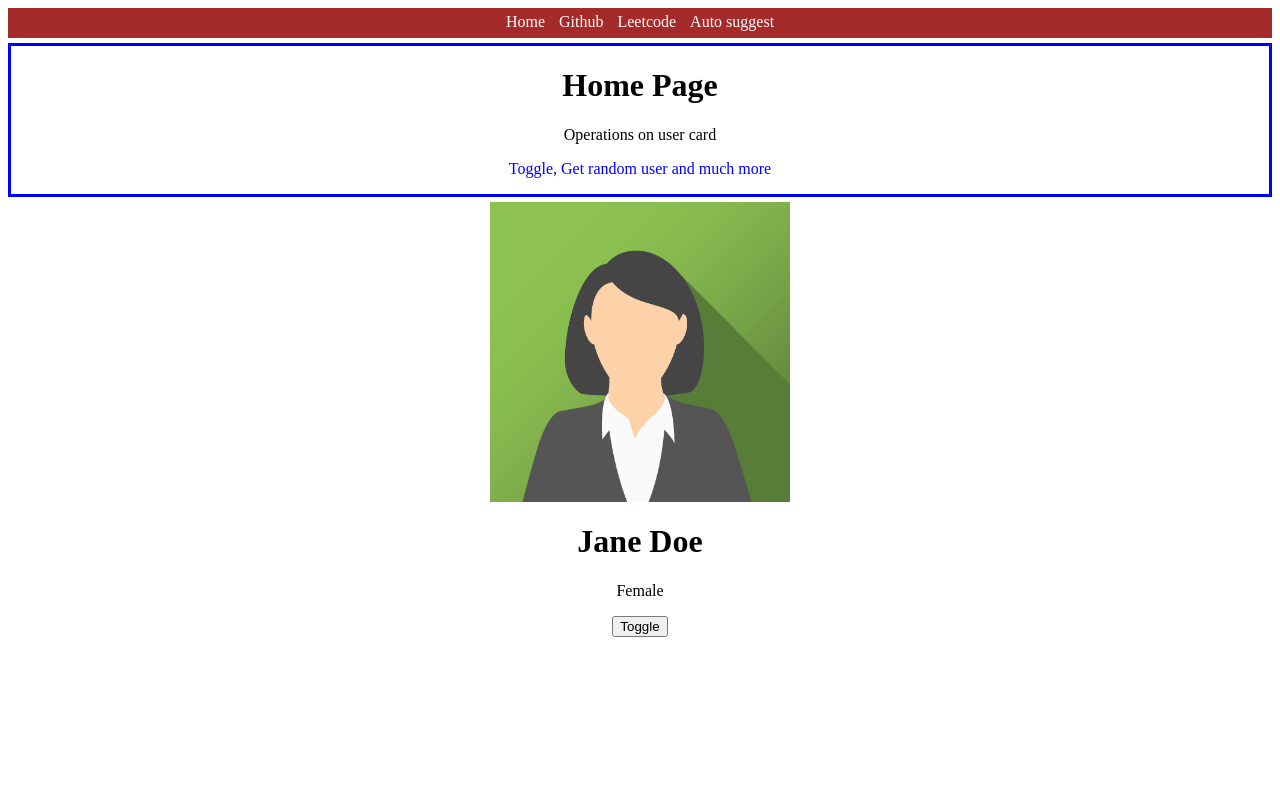
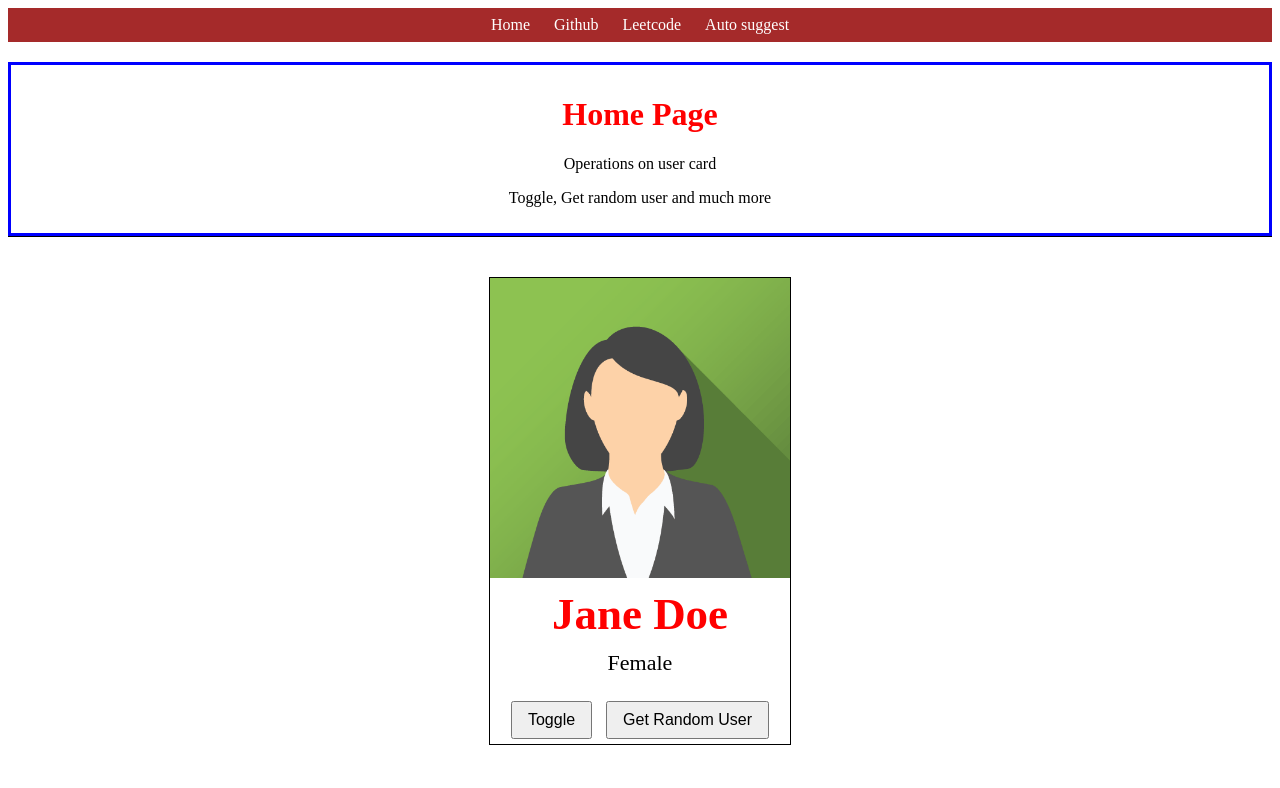
Before and after one commit to harshitha888923/autosuggest, a website: page frontend/index.html in a window 1280 px wide. Drawn offline with Linux system fonts and the light colour scheme.

Commit message:
Update frontend with user profile switching and get random user

````diff
--- a/frontend/index.css
+++ b/frontend/index.css
@@ -1,59 +1,78 @@
-index.css :
-
-```
+/* Heading */
 h1 {
     color: red;
 }
 
-/* property : value */
-
-
-#home-intro{
+/* Home Intro */
+#home-intro {
     text-align: center;
     border: 3px solid blue;
-
+    padding: 10px;
 }
 
-#home-intro:hover{
+#home-intro:hover {
     background-color: burlywood;
 }
 
-#p2{
-  color: blue;
+/* Navigation */
+#nav {
+    text-align: center;
+    background-color: brown;
+    padding: 8px;
+    margin-bottom: 20px;
 }
 
-#nav{
-  text-align: center;
-  background-color: brown;
-  height: 25px;
-  padding-top: 5px;
-  margin-bottom: 5px;
+#nav a {
+    text-decoration: none;
+    color: white;
+    margin: 0 10px;
 }
 
-#nav a{
-  margin: 0px 5px;
-  text-decoration: none;
-  color: white;
+/* User Card */
+#card {
+    width: 300px;
+    margin: 20px auto;
+    border: 1px solid black;
+    text-align: center;
+    background-color: white;
 }
 
-#card{
-  align-items: center;
-  margin-top: 5px;
+/* Image Section */
+#card-img {
+    width: 300px;
 }
 
-#card-img{
+#card-img img {
     width: 300px;
     height: 300px;
-  align-items: center;
-  margin: 0px auto;
+    display: block;
 }
 
-img{
-  width: 300px;
-  height: 300px;
+/* Details Section */
+#action {
+    border-top: 1px solid black;
+    padding: 20px;
 }
 
-#action{
-  text-align: center;
+#action h1 {
+    color: red;
+    font-size: 45px;
+    margin: 10px 0;
 }
-```
+
+#action p {
+    font-size: 22px;
+    margin: 10px 0 20px;
+}
+
+/* Buttons */
+#action button {
+    padding: 8px 15px;
+    margin: 5px;
+    font-size: 16px;
+    cursor: pointer;
+}
+
+#action button:hover {
+    background-color: lightgray;
+}
--- a/frontend/index.html
+++ b/frontend/index.html
@@ -19,16 +19,18 @@
     <p id="p1"> Operations on user card</p>
     <p id="p2"> Toggle, Get random user and much more</p>
   </div>
-
+  <div id="action">
   <div id="card">
     <div id="card-img">
       <img id="img" src="img.png" alt="no img found">
     </div>
 
-    <div id="action">
+
       <h1 id="card-name"> Jane Doe </h1>
       <p id="card-gender"> Female </p>
       <button onclick="toggle()" id="card-toggle"> Toggle </button>
+
+      <button onclick="getRandomUser()" id="card-random"> Get Random User </button>
     </div>
     </div>
   <script src="index.js"></script>
--- a/frontend/index.js
+++ b/frontend/index.js
@@ -2,16 +2,17 @@
   {
     "name" :"Jane Doe",
     "gender" : "Female",
-    "image" : "frontend/img.png"
+    "image" : "img.png"
   },
   {
     "name" :"John Doe",
     "gender" : "Male",
-    "image" : "frontend/john.png"
+    "image" : "john.png"
   },
 ]
 let curUserId = 0;
 function toggle(){
+  console.log("backend")
   if(curUserId == 0)
     curUserId=1;
   else
@@ -20,4 +21,31 @@
   document.getElementById("img").src=users[curUserId].image;
   // name
   document.getElementById("card-name").innerText=users[curUserId].name;
+
+//gender
+document.getElementById("card-gender").innerText=users[curUserId].gender;
 }
+function getRandomUser()
+{
+  fetch("https://randomuser.me/api")
+    .then(function (data){
+      return data.json()
+    })
+    .then(function (parsedData){
+      // console.log(parsedData)
+      let gender = parsedData.results[0].gender;
+
+      let first = parsedData.results[0].name.first;
+      let last = parsedData.results[0].name.last;
+      let name = first  + " " + last;
+      let imageUrl = parsedData.results[0].picture.large;
+
+      // gender
+      document.getElementById("card-gender").innerText=gender;
+      // name
+      document.getElementById("card-name").innerText=name
+      // img
+      document.getElementById("img").src=imageUrl
+
+    })
+}
````
Lines whose indentation alone changed are shown as unchanged.
